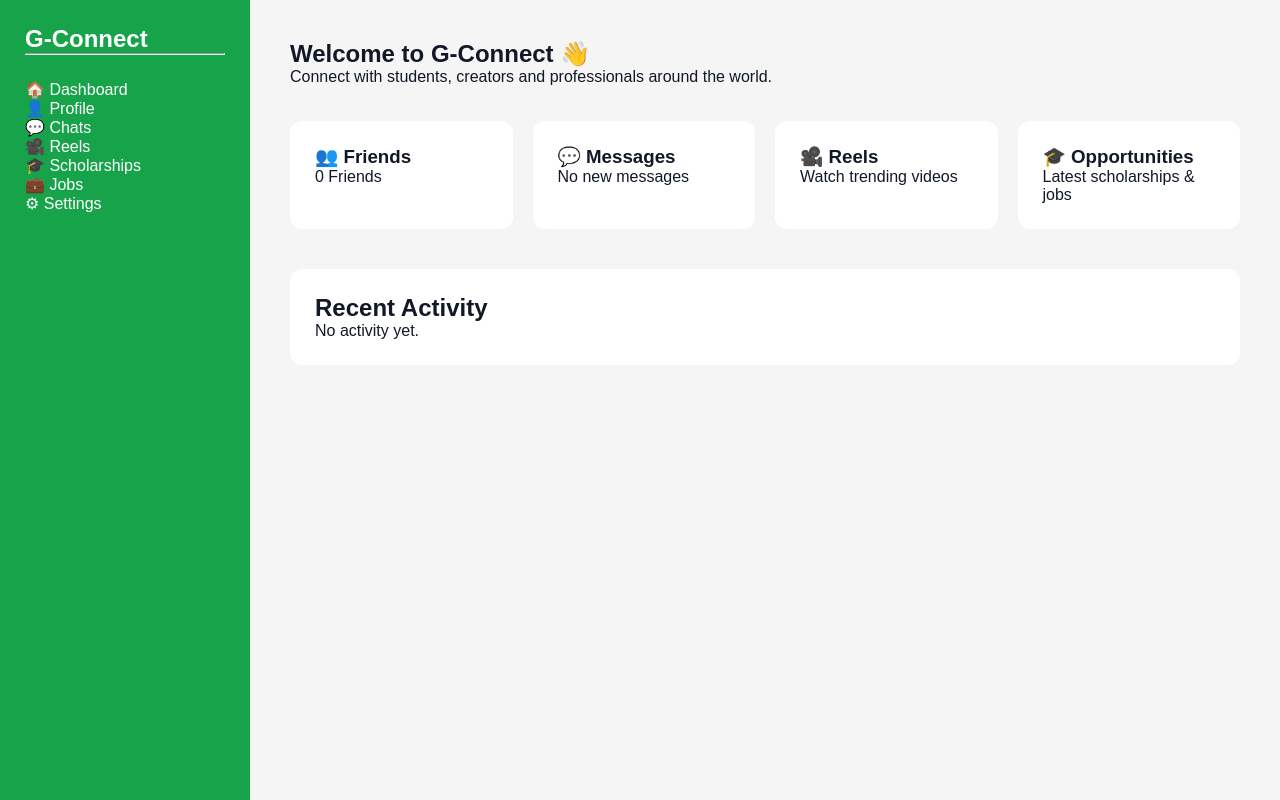
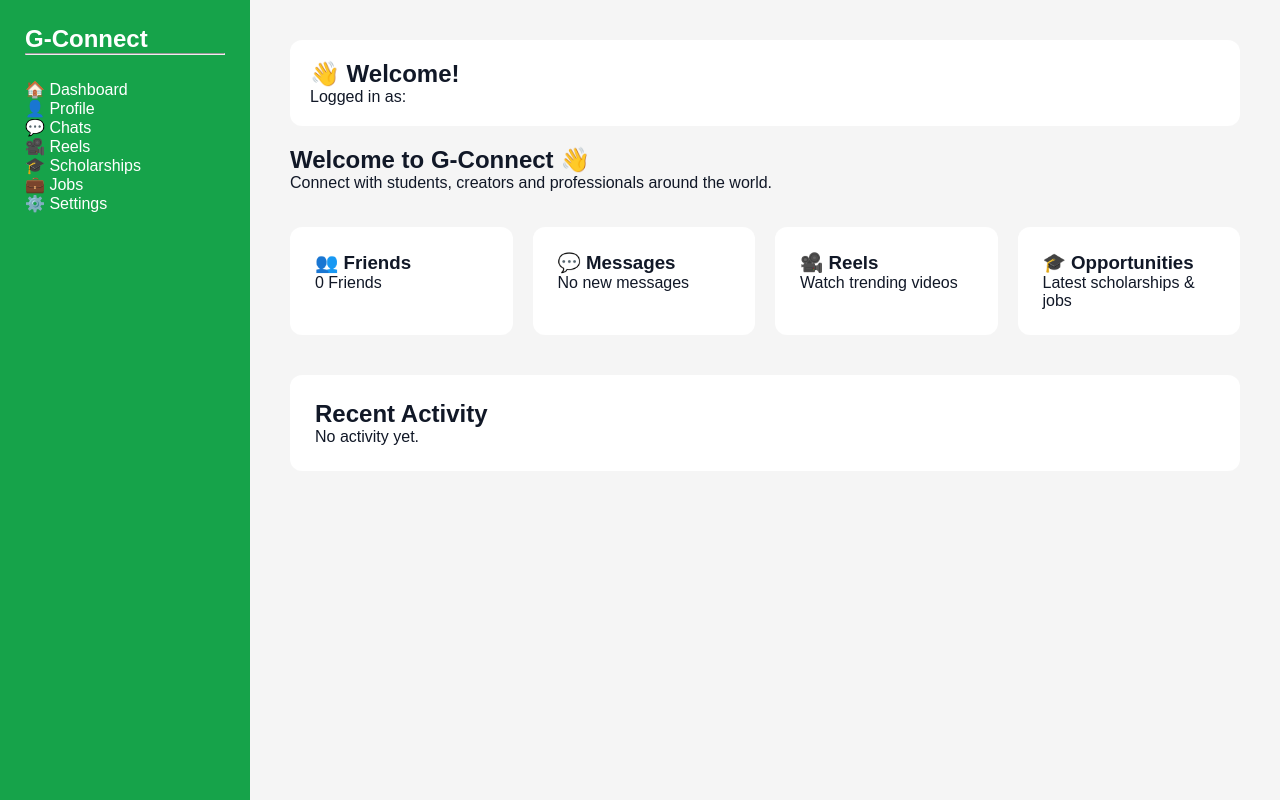
Before and after one commit to MuhammadHarunaGadzama/Gadzama-connect-, a Next.js app: page /dashboard in a window 1280 px wide. Built offline with nearby package versions, Linux system fonts and the light colour scheme; no server answers.

Commit message:
app/dashboard/page.tsx

```diff
--- a/app/dashboard/page.tsx
+++ b/app/dashboard/page.tsx
@@ -1,3 +1,5 @@
+import UserInfo from "./UserInfo";
+
 export default function DashboardPage() {
   return (
     <main
@@ -26,7 +28,7 @@ export default function DashboardPage() {
         <p>🎥 Reels</p>
         <p>🎓 Scholarships</p>
         <p>💼 Jobs</p>
-        <p>⚙ Settings</p>
+        <p>⚙️ Settings</p>
       </aside>
 
       {/* Main Content */}
@@ -36,6 +38,8 @@ export default function DashboardPage() {
           padding: "40px",
         }}
       >
+        <UserInfo />
+
         <h1>Welcome to G-Connect 👋</h1>
 
         <p>
@@ -110,4 +114,4 @@ export default function DashboardPage() {
       </section>
     </main>
   );
-}
+                }
```
